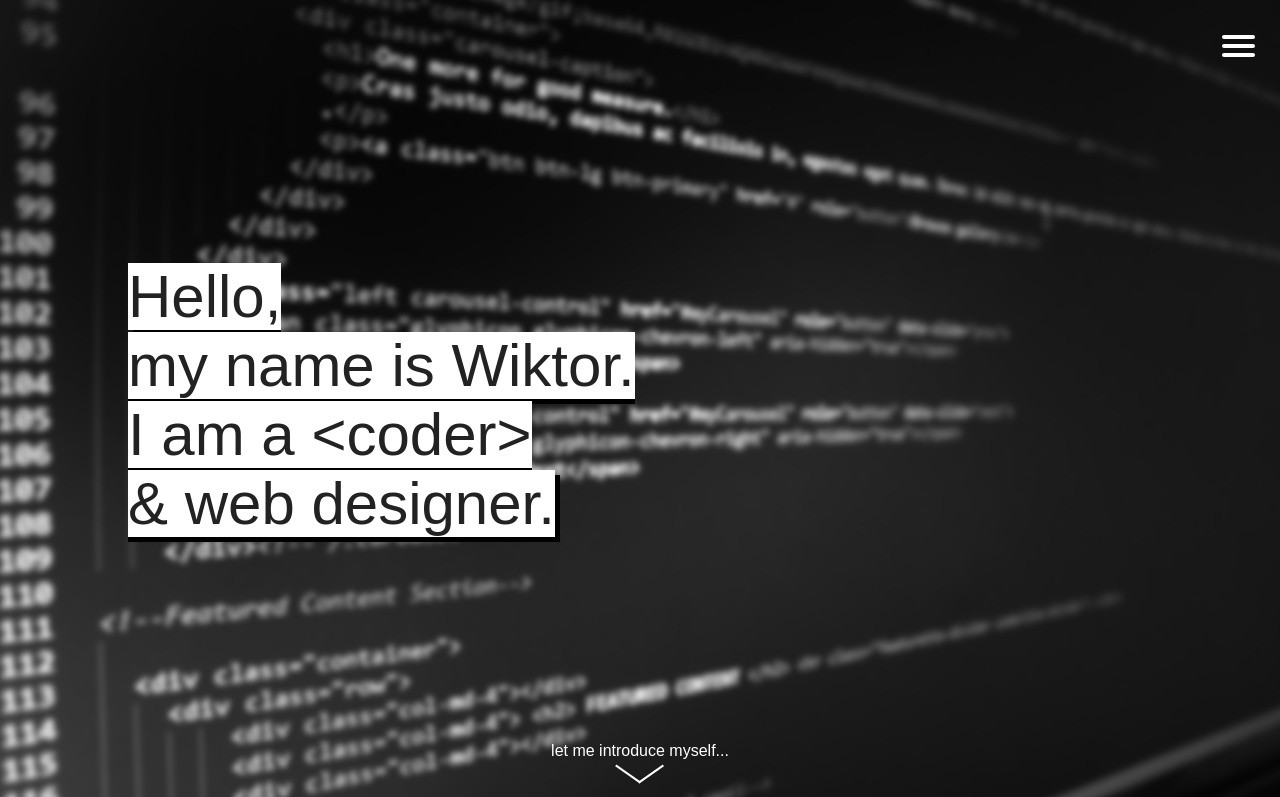
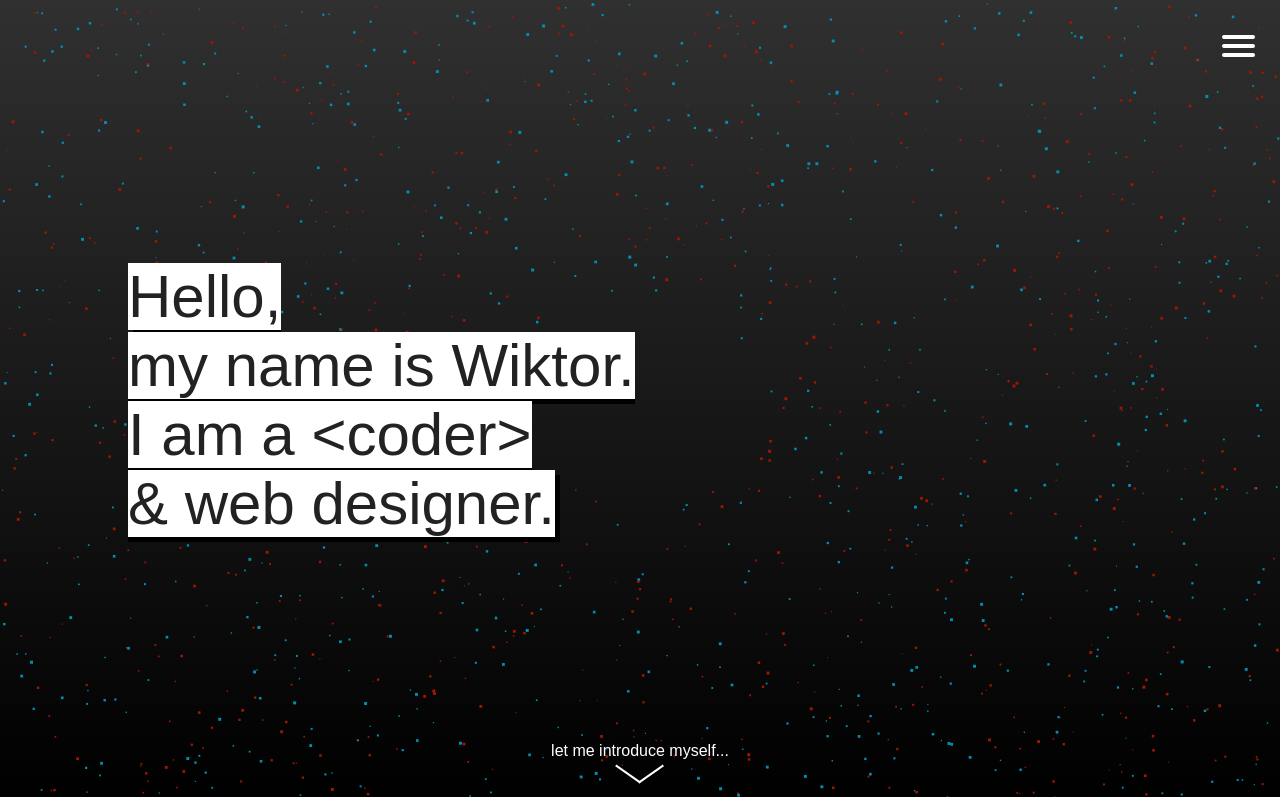
Before and after one commit to wiktorkisielewski/PORTFOLIO, a plain HTML site: page index.html in a window 1280 px wide. Shown: the top 797 px of the page. Drawn offline with Linux system fonts and the light colour scheme.

Commit message:
v.0.1
coolest background ever made imo

```diff
--- /dev/null
+++ b/backgrond.js
@@ -0,0 +1,150 @@
+window.onload = function() {
+    let background = document.getElementById("canvas");
+    let background_context = background.getContext("2d");
+    let quark_num = 1500;
+    let X, Y;
+    let P = [];
+    let quark = function(x, y, vx, vy, r, color) {
+       this.x = x;
+       this.y = y;
+       this.vx = vx;
+       this.vy = vy;
+       this.r = r;
+       this.color = color;
+    };
+
+function size() {
+    background.width = window.innerWidth;
+    background.height = window.innerHeight;
+    horziontal_mid = background.width / 2;
+    vertical_mid = background.height / 2;
+}
+
+function rand(min, max) {
+    return Math.random() * (max - min) + min;
+}
+
+function size() {
+    background.width = window.innerWidth;
+    background.height = window.innerHeight;
+    horziontal_mid = background.width / 2;
+    vertical_mid = background.height / 2;
+}
+size();
+    X = horziontal_mid;
+    Y = vertical_mid;
+
+    function place_them() {
+       var x, y, vx, vy, r, color;
+       for (var i = 0; i < quark_num; i++) {
+          x = rand(0, background.width);
+          y = rand(0, background.height);
+          vx = rand(-1, 1);
+          vy = rand(-1, 1);
+          r = rand(1, 3);
+          let col = Boolean(Math.round(Math.random()));
+          if (col == true) {
+            color = "rgb(0, 143, 179)";
+          } else {
+            color = "rgb(158, 24, 0)"
+          };
+
+          P.push(new quark(x, y, vx, vy, r, color));
+       }
+    }
+
+    function bg() {
+        var gradient = background_context.createLinearGradient(0, 0, 0, background.height);
+            gradient.addColorStop(0, "#303030");
+            gradient.addColorStop(1, "#000");
+        background_context.fillStyle = gradient;
+        background_context.fillRect(0, 0, background.width, background.height);
+    }
+
+    function bounce_them(b) {
+
+       if (b.x < b.r) {
+          b.x = b.r;
+          b.vx *= -1;
+       }
+       if (b.x > background.width - b.r) {
+          b.x = background.width - b.r;
+          b.vx *= -1;
+       }
+
+       if (b.y - b.r < 0) {
+          b.y = b.r;
+          b.vy *= -1;
+       }
+       if (b.y > background.height - b.r) {
+          b.y = background.height - b.r;
+          b.vy *= -1;
+       }
+    }
+
+    function move_them(p) {
+        var dx = (p.x - X),
+        dy = (p.y - Y),
+        dist = Math.sqrt(dx * dx + dy * dy),
+        angle = Math.atan2(dy, dx);
+            if (dist < 100) {
+                p.vx += (420 / (p.r * dist)) * Math.cos(angle);
+                p.vy += (420 / (p.r * dist)) * Math.sin(angle);
+            }
+        }
+
+    function draw() {
+       var p;
+       for (var i = 0; i < P.length; i++) {
+          p = P[i];
+
+          if(mouseover) move_them(p);
+          bounce_them(p);
+
+          p.x += p.vx;
+          p.y += p.vy;
+
+          p.vx *= 0.985;
+          p.vy *= 0.985;
+
+          background_context.fillStyle=p.color;
+          background_context.fillRect(p.x,p.y,p.r,p.r);
+       }
+    }
+
+    function loop() {
+       bg();
+       draw();
+
+       window.requestAnimationFrame(loop);
+    }
+
+    window.onresize = size;
+
+    window.onmousemove = function(e) {
+       X = e.clientX;
+       Y = e.clientY;
+    }
+
+    window.onmousedown = function() {
+       mousedown = true;
+    }
+
+    window.onmouseup = function() {
+       mousedown = false;
+    }
+
+    var mouseover=false;
+
+    window.onmouseover = function() {
+       mouseover = true;
+    }
+
+    window.onmouseout = function(){
+       mouseover=false;
+    }
+
+    place_them();
+    loop();
+
+ }
--- a/index.html
+++ b/index.html
@@ -20,7 +20,9 @@
                 <div class="signature">Wiktor Kisielewski<br> &copy; 2019</div>
             </ul>
         </nav>
-        <div class="back"></div>
+
+            <canvas id=canvas></canvas>
+
         <div class="welcome_box">
             <span class="welcome_text">
                 Hello, <br>
@@ -73,4 +75,5 @@
         </main>
     </body>
     <script src="destruction.js"></script>
+    <script src="backgrond.js"></script>
 </html>
--- a/style.css
+++ b/style.css
@@ -58,15 +58,19 @@ main {
 }
 .back {
     position: fixed;
-    top: -10px;
-    left: -10px;
-    right: -10px;
-    bottom: -10px;
-    background-image: url(back.jpg);
-    background-repeat: no-repeat;
-    background-size: 100% 100%;
-    filter: blur(3px);
-    -webkit-filter: blur(3px);
+    top: 0px;
+    left: 0px;
+    right: 0px;
+    bottom: 0px;
+}
+#canvas {
+    position: fixed;
+    top: 0px;
+    left: 0px;
+    right: 0px;
+    bottom: 0px;
+    filter: blur(0.5px);
+    -webkit-filter: blur(0.5px);
 }
 a {
     text-decoration: none;
```
Also changed, not shown: 1 other file.
